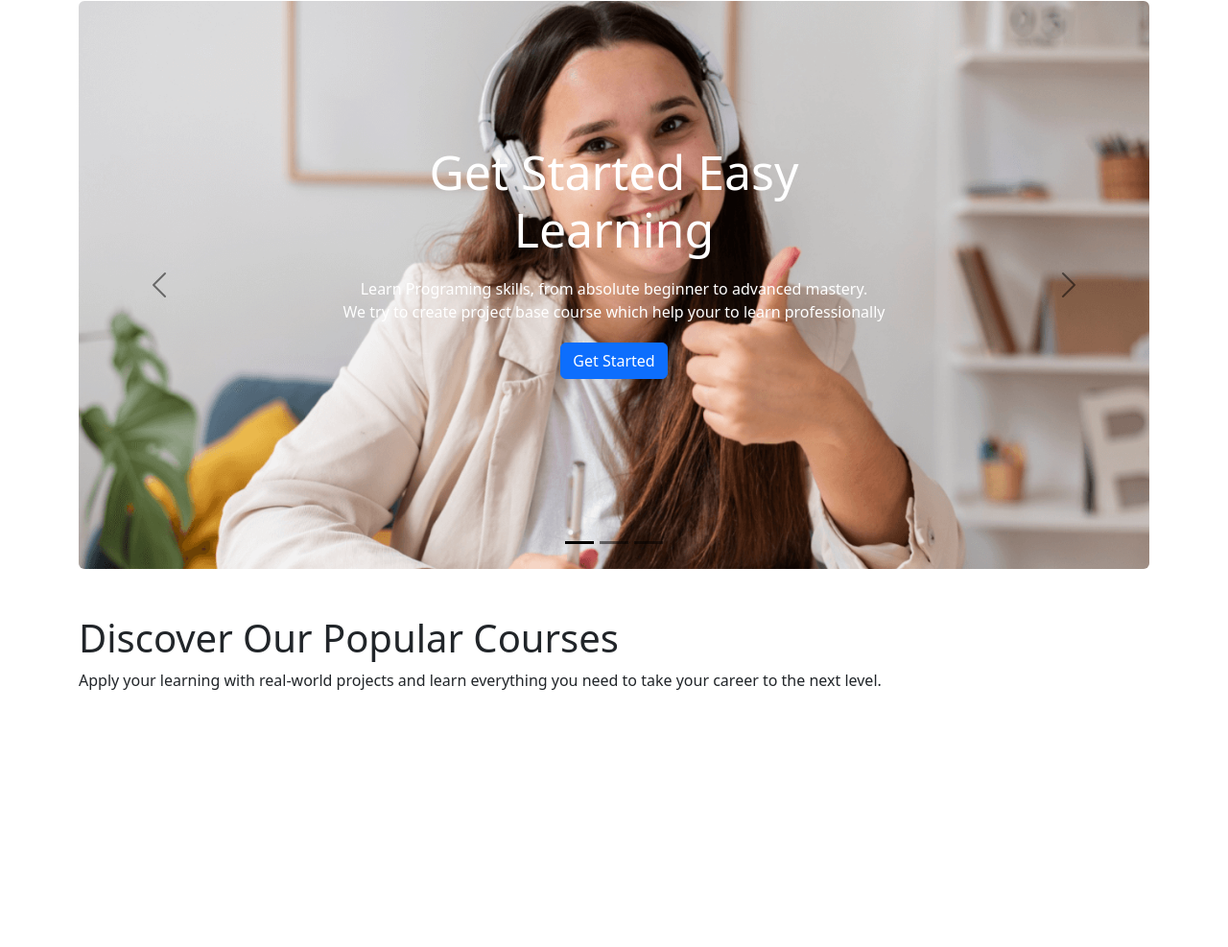
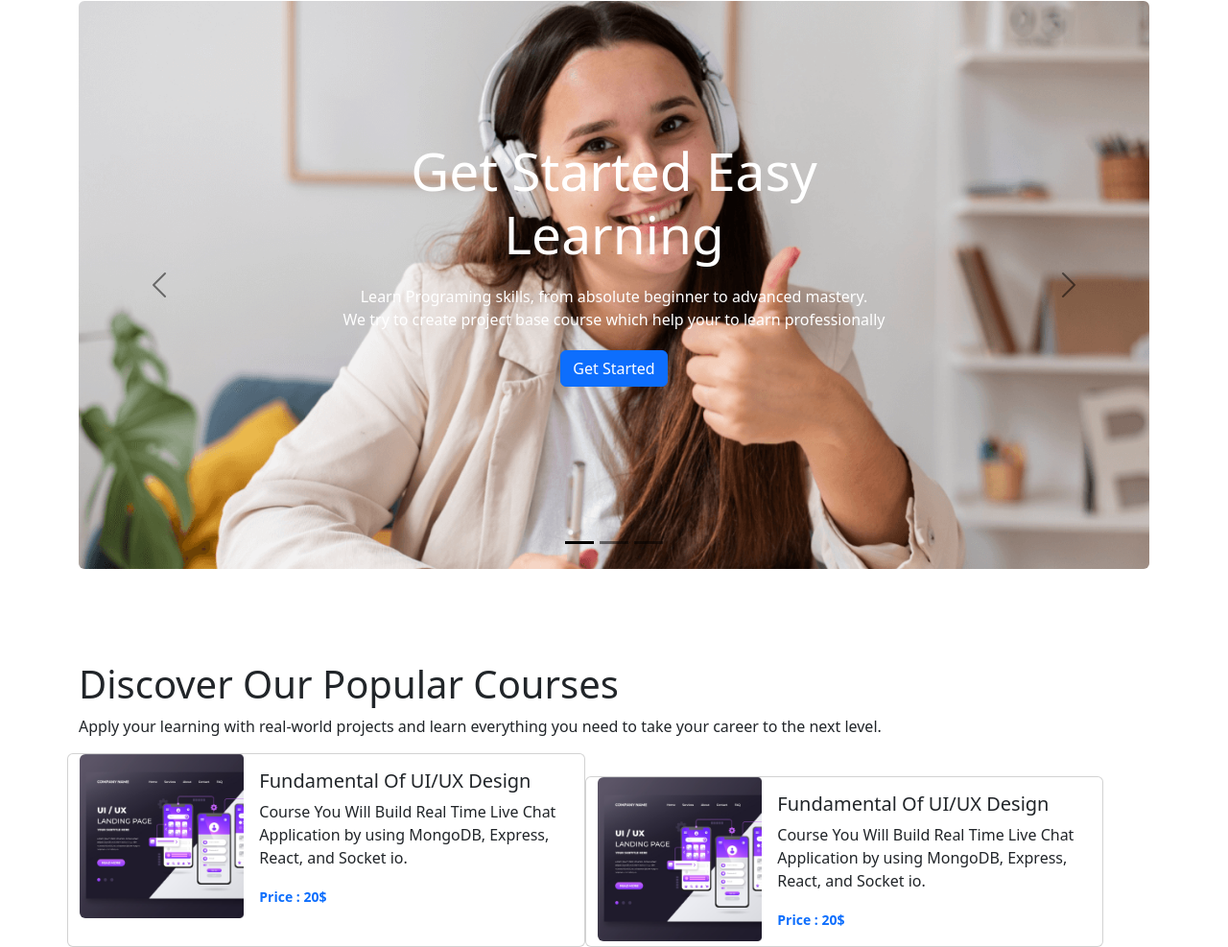
Before and after one commit to riyadhasanre/easy-learning-guide, a plain HTML site: page index.html in a window 1280 px wide. Shown: the part 163-1150 px from the top of the page at 96% size. Before the commit the page ends 900 px from the top, so only its background shows below. Drawn offline with nearby package versions, Linux system fonts and the light colour scheme.

Commit message:
courses-outline

```diff
--- a/index.html
+++ b/index.html
@@ -67,7 +67,7 @@
             <div class="carousel-inner rounded">
                 <div class="carousel-item active" data-bs-interval="10000">
                     <img src="images/cover/cover-1.png" class="d-block w-100" alt="...">
-                    <div class="carousel-caption d-none d-md-block slidercontent">
+                    <div class="carousel-caption slidercontent">
                         <h1>Get Started Easy <br> Learning</h1>
                         <p>Learn Programing skills, from absolute beginner to advanced mastery.<br />We try to create
                             project base course
@@ -77,7 +77,7 @@
                 </div>
                 <div class="carousel-item " data-bs-interval="2000">
                     <img src="images/cover/cover-2.jpg" class="d-block w-100 " alt="...">
-                    <div class="carousel-caption d-none d-md-block slidercontent ">
+                    <div class="carousel-caption slidercontent ">
                         <h1>Get Started Easy <br> Learning</h1>
                         <p>Learn Programing skills, from absolute beginner to advanced mastery.<br /> We try to create
                             project base course
@@ -87,7 +87,7 @@
                 </div>
                 <div class="carousel-item">
                     <img src="images/cover/cover-3.jpg" class="d-block w-100 " alt="...">
-                    <div class="carousel-caption d-none d-md-block slidercontent">
+                    <div class="carousel-caption slidercontent">
                         <h1>Get Started Easy <br> Learning</h1>
                         <p>Learn Programing skills, from absolute beginner to advanced mastery.<br />We try to create
                             project base course
@@ -115,10 +115,44 @@
 
 <!-- ----main section area start--- -->
 <main>
-    <section class="container">
+    <section class="container pt-5">
         <h1>Discover Our Popular Courses</h1>
-        <p>Apply your learning with real-world projects and learn everything you need to take your career to the next level. </p>
-
+        <p>Apply your learning with real-world projects and learn everything you need to take your career to the next
+            level. </p>
+        <div class="row row-cols-1 row-cols-md-1 row-cols-lg-2 g-4">
+            <div class="card col" style="max-width: 540px;">
+                <div class="row g-0">
+                    <div class="col-md-4">
+                        <img src="images/course/course-1.png" class="img-fluid rounded-start" alt="...">
+                    </div>
+                    <div class="col-md-8">
+                        <div class="card-body">
+                            <h5 class="card-title">Fundamental Of UI/UX Design</h5>
+                            <p class="card-text">Course You Will Build Real Time Live Chat Application by using MongoDB,
+                                Express, React, and Socket io.</p>
+                            <p class="card-text"><small class="text-primary"><b>Price : 20$</b></small></p>
+                        </div>
+                    </div
+                </div>
+            </div>
+        </div>
+        <div class="row row-cols-1 cols-md-1 cols-lg-2 g-4">
+            <div class="card" style="max-width: 540px;">
+                <div class="row g-0">
+                    <div class="col-md-4">
+                        <img src="images/course/course-1.png" class="img-fluid rounded-start" alt="...">
+                    </div>
+                    <div class="col-md-8">
+                        <div class="card-body">
+                            <h5 class="card-title">Fundamental Of UI/UX Design</h5>
+                            <p class="card-text">Course You Will Build Real Time Live Chat Application by using MongoDB,
+                                Express, React, and Socket io.</p>
+                            <p class="card-text"><small class="text-primary"><b>Price : 20$</b></small></p>
+                        </div>
+                    </div
+                </div>
+            </div>
+        </div>
     </section>
 </main>
 <!-- ----main section area end--- -->
@@ -130,6 +164,10 @@
 </footer>
 <!-- ----footer section area end--- -->
 
+
+
+<!-- -------------- -->
+
 <body>
 
 
--- a/style.css
+++ b/style.css
@@ -1,9 +1,9 @@
 /* -----slider-content--- */
 .slidercontent{
-    margin-bottom: 158px;
+    margin-bottom:150px;
 }
 .slidercontent h1{
-    font-size: 50px;
+    font-size:55px;
     color:white;
 }
 .slidercontent p{
```
